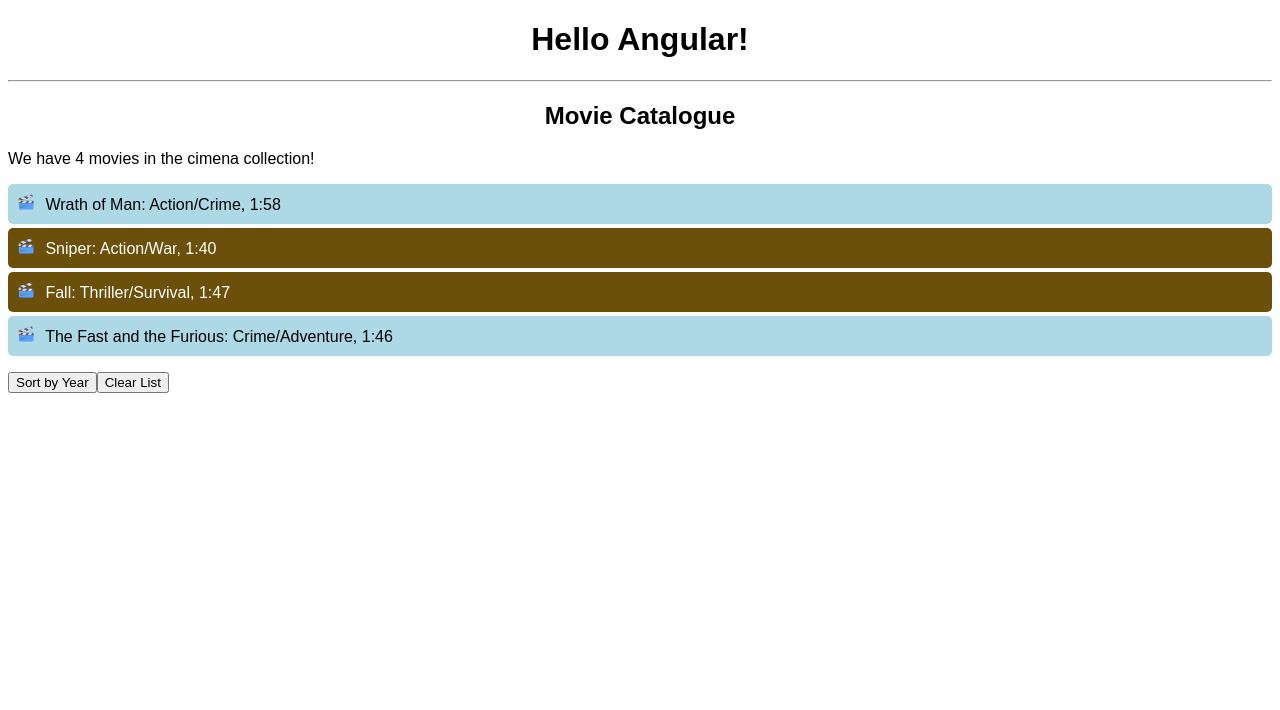
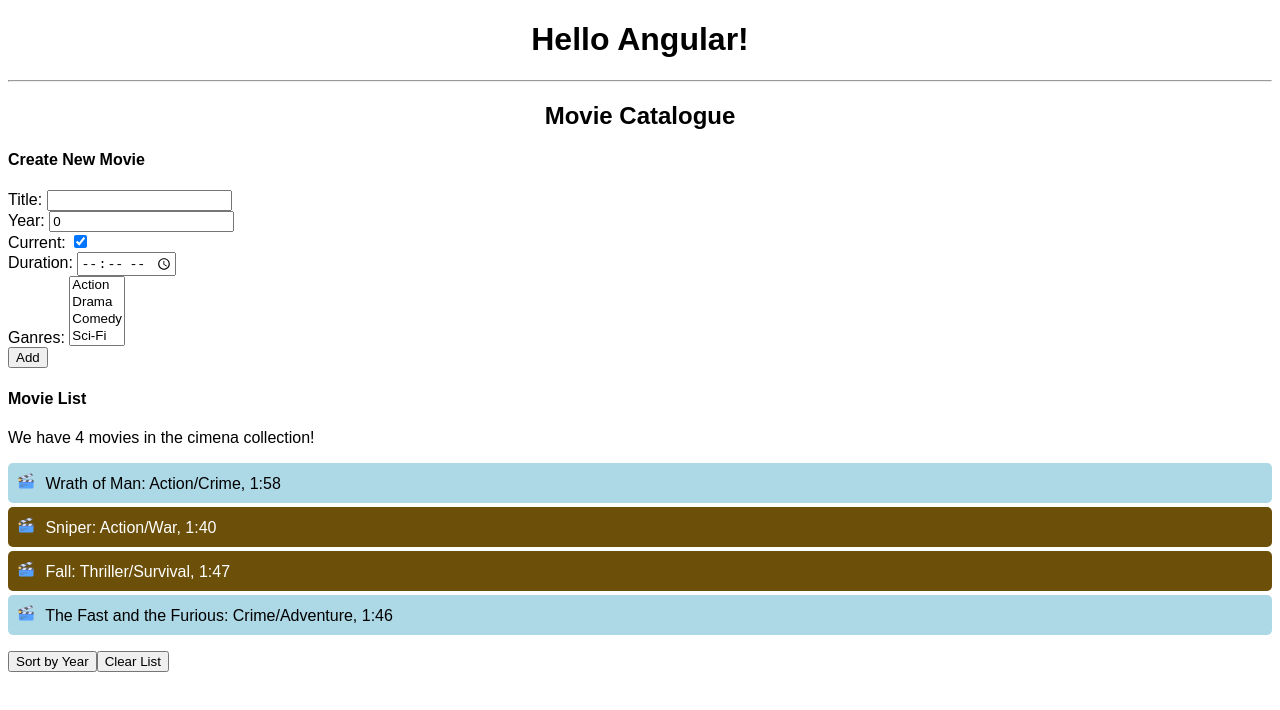
Before and after one commit to vladtymo/Angular-PV125, an Angular app: page / in a window 1280 px wide. Shown: the top 710 px of the page. Built offline with nearby package versions, Linux system fonts and the light colour scheme.

Commit message:
Create new movie example.

```diff
--- a/src/app/app.module.ts
+++ b/src/app/app.module.ts
@@ -4,6 +4,7 @@ import { BrowserModule } from '@angular/platform-browser';
 
 import { AppComponent } from './app/app.component';
 import { MovieListComponent } from './movies/movie-list/movie-list.component';
+import { FormsModule } from '@angular/forms';
 
 @NgModule({
   declarations: [
@@ -12,7 +13,8 @@ import { MovieListComponent } from './movies/movie-list/movie-list.component';
     MovieListComponent
   ],
   imports: [
-    BrowserModule
+    BrowserModule,
+    FormsModule
   ],
   providers: [],
   bootstrap: [AppComponent]
--- a/src/app/movies/movie-list/movie-list.component.html
+++ b/src/app/movies/movie-list/movie-list.component.html
@@ -1,3 +1,37 @@
+<!-- [ngModel]="property" - two-way binding -->
+<h4>Create New Movie</h4>
+<div>
+    <span>Title: </span>
+    <input [(ngModel)]="movie.title" type="text">
+</div>
+<div>
+    <span>Year: </span>
+    <input [(ngModel)]="movie.year" type="number">
+</div>
+<div>
+    <span>Current: </span>
+    <input [(ngModel)]="movie.isCurrent" type="checkbox">
+</div>
+<div>
+    <span>Duration: </span>
+    <input [(ngModel)]="movie.duration" type="time">
+</div>
+<div>
+    <span>Ganres: </span>
+    <select [(ngModel)]="movie.genres" multiple>
+        <option>Action</option>
+        <option>Drama</option>
+        <option>Comedy</option>
+        <option>Sci-Fi</option>
+        <option>Survival</option>
+        <option>Thriller</option>
+    </select>
+</div>
+<div>
+    <button (click)="addMovie()">Add</button>
+</div>
+
+<h4>Movie List</h4>
 <!-- structural directives: *ngIf *ngFor *ngSwitch -->
 
 <!-- *ngIf="contidion; else elseBlock" -->
@@ -12,7 +46,7 @@
     <!-- *ngFor="let name of collection" -->
     <li *ngFor="let m of movies" [class.new-movie]="m.isCurrent == true" (click)="switchCurrentStatus(m)"
         (dblclick)="deleteMovie(m)">
-        {{m.title}}: {{m.genres.join("/")}}, {{m.duration}}
+        {{m.title}}: {{m.genres?.join("/")}}, {{m.duration}}
     </li>
 </ul>
 
--- a/src/app/movies/movie-list/movie-list.component.ts
+++ b/src/app/movies/movie-list/movie-list.component.ts
@@ -11,6 +11,12 @@ export class MovieListComponent {
 
   movies: IMovie[];
 
+  movie: IMovie = {
+    title: "",
+    year: 0,
+    isCurrent: true
+  };
+
   constructor() {
     this.movies = [
       { title: "Wrath of Man", genres: ["Action", "Crime"], year: 2021, duration: "1:58", isCurrent: false },
@@ -20,6 +26,10 @@ export class MovieListComponent {
     ];
   }
 
+  addMovie(): void {
+
+    this.movies.push({ ...this.movie });
+  }
   switchCurrentStatus(movie: IMovie): void {
     movie.isCurrent = !movie.isCurrent;
   }
--- a/src/app/movies/movie.ts
+++ b/src/app/movies/movie.ts
@@ -4,6 +4,6 @@ export interface IMovie {
     title: string;
     year: number;
     isCurrent: boolean;
-    genres: string[];
-    duration: string;
+    genres?: string[];
+    duration?: string;
 };
```
